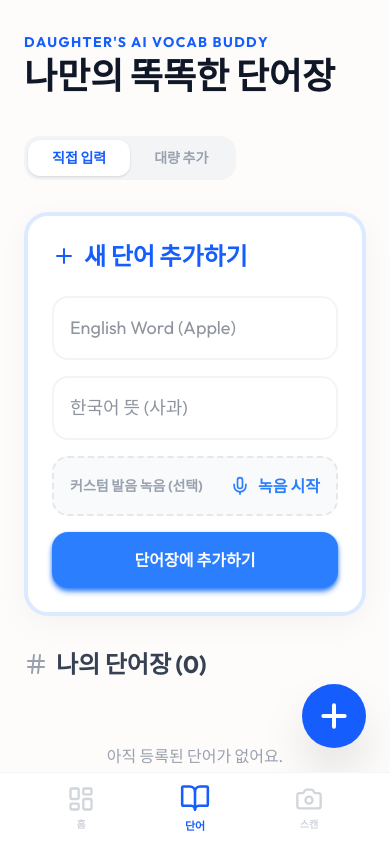
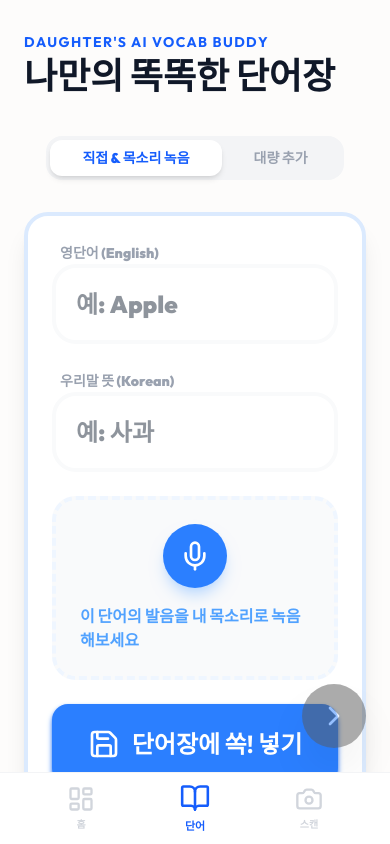
Before and after one commit to seraph0153/vocalize, a Next.js app: page / in a window 390 px wide. Both pictures are taken after a click on the button "단어". Shown: the top 844 px of the page. Built offline with nearby package versions, Linux system fonts and the light colour scheme.

Commit message:
Fix mobile crash and enhance OCR/Audio interaction

```diff
--- a/src/app/page.tsx
+++ b/src/app/page.tsx
@@ -114,9 +114,10 @@ export default function Home() {
       <div className="fixed bottom-24 right-6 md:hidden">
         <button
           onClick={() => startQuiz('all')}
-          className="w-16 h-16 bg-blue-600 text-white rounded-full shadow-2xl flex items-center justify-center active:scale-95 transition-transform"
+          disabled={words.length === 0}
+          className={`w-16 h-16 bg-blue-600 text-white rounded-full shadow-2xl flex items-center justify-center active:scale-95 transition-transform ${words.length === 0 ? 'opacity-50 grayscale' : ''}`}
         >
-          <Plus className="w-8 h-8" />
+          <ChevronRight className="w-8 h-8" />
         </button>
       </div>
     </div>
@@ -134,11 +135,3 @@ function NavButton({ active, onClick, icon: Icon, label }: any) {
     </button>
   );
 }
-
-function Plus({ className }: any) {
-  return (
-    <svg xmlns="http://www.w3.org/2000/svg" className={className} fill="none" viewBox="0 0 24 24" stroke="currentColor">
-      <path strokeLinecap="round" strokeLinejoin="round" strokeWidth={3} d="M12 4v16m8-8H4" />
-    </svg>
-  );
-}
--- a/src/components/WordManager.tsx
+++ b/src/components/WordManager.tsx
@@ -1,7 +1,7 @@
 'use client';
 
 import { useState, useRef } from 'react';
-import { Plus, Trash2, Mic, Square, Play, Upload, List, Hash } from 'lucide-react';
+import { Plus, Trash2, Mic, Square, Play, Upload, List, Hash, Volume2, Save } from 'lucide-react';
 import { motion, AnimatePresence } from 'framer-motion';
 import { Word } from '@/types';
 import { useWordStore } from '@/store/useWordStore';
@@ -23,9 +23,7 @@ export default function WordManager() {
     const handleManualSubmit = (e: React.FormEvent) => {
         e.preventDefault();
         if (term.trim() && definition.trim()) {
-            addWord(term.trim(), definition.trim());
-            // In a real app, we'd save the recordedUrl too.
-            // For now, we focus on the core requirement logic.
+            addWord(term.trim(), definition.trim(), recordedUrl || undefined);
             setTerm('');
             setDefinition('');
             setRecordedUrl(null);
@@ -56,6 +54,8 @@ export default function WordManager() {
                 const blob = new Blob(chunks, { type: 'audio/ogg; codecs=opus' });
                 const url = URL.createObjectURL(blob);
                 setRecordedUrl(url);
+                // Clean up stream
+                stream.getTracks().forEach(track => track.stop());
             };
 
             recorder.start();
@@ -74,16 +74,16 @@ export default function WordManager() {
     return (
         <div className="space-y-8">
             {/* Mode Toggle */}
-            <div className="flex p-1 bg-gray-100 rounded-2xl w-fit">
+            <div className="flex p-1 bg-gray-100 rounded-2xl w-fit mx-auto lg:mx-0">
                 <button
                     onClick={() => setMode('manual')}
-                    className={`px-6 py-2 rounded-xl text-sm font-bold transition-all ${mode === 'manual' ? 'bg-white shadow-sm text-blue-600' : 'text-gray-400'}`}
+                    className={`px-8 py-2 rounded-xl text-sm font-black transition-all ${mode === 'manual' ? 'bg-white shadow-md text-blue-600' : 'text-gray-400'}`}
                 >
-                    직접 입력
+                    직접 & 목소리 녹음
                 </button>
                 <button
                     onClick={() => setMode('bulk')}
-                    className={`px-6 py-2 rounded-xl text-sm font-bold transition-all ${mode === 'bulk' ? 'bg-white shadow-sm text-blue-600' : 'text-gray-400'}`}
+                    className={`px-8 py-2 rounded-xl text-sm font-black transition-all ${mode === 'bulk' ? 'bg-white shadow-md text-emerald-600' : 'text-gray-400'}`}
                 >
                     대량 추가
                 </button>
@@ -93,78 +93,98 @@ export default function WordManager() {
                 {mode === 'manual' ? (
                     <motion.section
                         key="manual"
-                        initial={{ opacity: 0, x: -20 }}
-                        animate={{ opacity: 1, x: 0 }}
-                        exit={{ opacity: 0, x: 20 }}
-                        className="kid-card border-blue-100"
+                        initial={{ opacity: 0, y: 10 }}
+                        animate={{ opacity: 1, y: 0 }}
+                        exit={{ opacity: 0, y: -10 }}
+                        className="kid-card border-blue-100 bg-white shadow-xl"
                     >
-                        <h2 className="text-2xl font-bold mb-6 text-blue-600 flex items-center gap-2">
-                            <Plus className="w-6 h-6" /> 새 단어 추가하기
-                        </h2>
-                        <form onSubmit={handleManualSubmit} className="space-y-4">
-                            <div className="flex flex-col md:flex-row gap-4">
+                        <form onSubmit={handleManualSubmit} className="space-y-6">
+                            <div className="grid grid-cols-1 md:grid-cols-2 gap-6">
+                                <div className="space-y-2">
+                                    <label className="text-sm font-black text-gray-400 ml-2">영단어 (English)</label>
                                     <input
                                         type="text"
-                                    placeholder="English Word (Apple)"
-                                    className="flex-1 p-4 rounded-2xl border-2 border-gray-100 focus:border-blue-400 outline-none transition-colors text-lg"
+                                        placeholder="예: Apple"
+                                        className="w-full p-5 rounded-3xl border-4 border-gray-50 focus:border-blue-400 outline-none transition-all text-2xl font-black text-gray-800"
                                         value={term}
                                         onChange={(e) => setTerm(e.target.value)}
+                                        required
                                     />
+                                </div>
+                                <div className="space-y-2">
+                                    <label className="text-sm font-black text-gray-400 ml-2">우리말 뜻 (Korean)</label>
                                     <input
                                         type="text"
-                                    placeholder="한국어 뜻 (사과)"
-                                    className="flex-1 p-4 rounded-2xl border-2 border-gray-100 focus:border-blue-400 outline-none transition-colors text-lg"
+                                        placeholder="예: 사과"
+                                        className="w-full p-5 rounded-3xl border-4 border-gray-50 focus:border-pink-400 outline-none transition-all text-2xl font-black text-gray-800"
                                         value={definition}
                                         onChange={(e) => setDefinition(e.target.value)}
+                                        required
                                     />
                                 </div>
+                            </div>
 
-                            <div className="flex items-center gap-4 p-4 bg-gray-50 rounded-2xl border-2 border-dashed border-gray-200">
-                                <div className="text-sm font-bold text-gray-400 flex-1">
-                                    커스텀 발음 녹음 (선택)
+                            <div className="relative group">
+                                <div className={`p-6 rounded-3xl border-4 border-dashed transition-all flex flex-col items-center justify-center gap-4 ${isRecording ? 'border-red-400 bg-red-50' : recordedUrl ? 'border-emerald-200 bg-emerald-50' : 'border-blue-50 bg-gray-50'}`}>
+                                    {isRecording ? (
+                                        <>
+                                            <div className="w-16 h-16 bg-red-500 rounded-full flex items-center justify-center animate-pulse shadow-lg shadow-red-200">
+                                                <Square className="w-6 h-6 text-white fill-current" />
                                             </div>
-                                {isRecording ? (
-                                    <button type="button" onClick={stopRecording} className="flex items-center gap-2 text-red-500 font-bold animate-pulse">
-                                        <Square className="w-5 h-5 fill-current" /> 정지
+                                            <button type="button" onClick={stopRecording} className="text-red-500 font-black text-lg">녹음 중지하기</button>
+                                        </>
+                                    ) : recordedUrl ? (
+                                        <>
+                                            <div className="flex gap-4">
+                                                <div onClick={() => new Audio(recordedUrl).play()} className="w-16 h-16 bg-emerald-500 rounded-full flex items-center justify-center cursor-pointer shadow-lg shadow-emerald-200 hover:scale-110 transition-transform">
+                                                    <Volume2 className="w-8 h-8 text-white" />
+                                                </div>
+                                                <div onClick={startRecording} className="w-16 h-16 bg-white border-2 border-emerald-500 rounded-full flex items-center justify-center cursor-pointer hover:bg-emerald-50 transition-colors">
+                                                    <Mic className="w-6 h-6 text-emerald-500" />
+                                                </div>
+                                            </div>
+                                            <p className="text-emerald-600 font-black">녹음이 완료되었어요! 들어볼까요?</p>
+                                        </>
+                                    ) : (
+                                        <>
+                                            <button
+                                                type="button"
+                                                onClick={startRecording}
+                                                className="w-16 h-16 bg-blue-500 rounded-full flex items-center justify-center shadow-lg shadow-blue-200 hover:scale-110 transition-transform"
+                                            >
+                                                <Mic className="w-8 h-8 text-white" />
                                             </button>
-                                ) : (
-                                    <button type="button" onClick={startRecording} className="flex items-center gap-2 text-blue-500 font-bold">
-                                        <Mic className="w-5 h-5" /> 녹음 시작
-                                    </button>
-                                )}
-                                {recordedUrl && !isRecording && (
-                                    <button type="button" onClick={() => new Audio(recordedUrl).play()} className="text-emerald-500">
-                                        <Play className="w-5 h-5 fill-current" />
-                                    </button>
+                                            <p className="text-blue-400 font-black">이 단어의 발음을 내 목소리로 녹음해보세요</p>
+                                        </>
                                     )}
                                 </div>
+                            </div>
 
-                            <button type="submit" className="kid-button btn-primary w-full">
-                                단어장에 추가하기
+                            <button type="submit" className="kid-button btn-primary w-full py-6 text-2xl flex items-center justify-center gap-3">
+                                <Save className="w-8 h-8" /> 단어장에 쏙! 넣기
                             </button>
                         </form>
                     </motion.section>
                 ) : (
                     <motion.section
                         key="bulk"
-                        initial={{ opacity: 0, x: -20 }}
-                        animate={{ opacity: 1, x: 0 }}
-                        exit={{ opacity: 0, x: 20 }}
+                        initial={{ opacity: 0, y: 10 }}
+                        animate={{ opacity: 1, y: 0 }}
+                        exit={{ opacity: 0, y: -10 }}
                         className="kid-card border-emerald-100 bg-emerald-50/20"
                     >
-                        <h2 className="text-2xl font-bold mb-4 text-emerald-600 flex items-center gap-2">
-                            <List className="w-6 h-6" /> 여러 단어 한꺼번에 넣기
+                        <h2 className="text-2xl font-black mb-4 text-emerald-600 flex items-center gap-2">
+                            <List className="w-6 h-6" /> 대량 추가하기
                         </h2>
-                        <p className="text-sm text-emerald-600/70 mb-4">"단어 - 뜻" 형식으로 줄바꿈하며 적어주세요.</p>
                         <form onSubmit={handleBulkSubmit} className="space-y-4">
                             <textarea
-                                placeholder="Apple - 사과&#10;Banana - 바나나&#10;Cat - 고양이"
-                                className="w-full h-40 p-4 rounded-3xl border-2 border-gray-100 focus:border-emerald-400 outline-none transition-colors text-lg"
+                                placeholder="Apple - 사과&#10;Banana - 바나나"
+                                className="w-full h-48 p-6 rounded-3xl border-4 border-white focus:border-emerald-400 outline-none transition-all text-xl font-bold bg-white/80"
                                 value={bulkText}
                                 onChange={(e) => setBulkText(e.target.value)}
                             />
-                            <button type="submit" className="kid-button btn-accent w-full">
-                                모두 추가하기
+                            <button type="submit" className="kid-button btn-accent w-full py-5 text-xl">
+                                모든 단어 한꺼번에 추가하기
                             </button>
                         </form>
                     </motion.section>
@@ -172,40 +192,61 @@ export default function WordManager() {
             </AnimatePresence>
 
             {/* 목록 */}
-            <section className="space-y-4">
-                <h2 className="text-2xl font-bold text-gray-700 flex items-center gap-2">
-                    <Hash className="w-6 h-6 text-gray-400" /> 나의 단어장 ({words.length})
+            <section className="space-y-6">
+                <div className="flex items-center justify-between">
+                    <h2 className="text-2xl font-black text-gray-700 flex items-center gap-2">
+                        <Hash className="w-6 h-6 text-gray-400" /> 나의 단어 뭉치 <span className="text-blue-500">{words.length}</span>
                     </h2>
-                <div className="grid grid-cols-1 sm:grid-cols-2 lg:grid-cols-3 gap-4">
+                </div>
+                <div className="grid grid-cols-1 sm:grid-cols-2 lg:grid-cols-3 gap-6">
+                    <AnimatePresence>
                         {words.length === 0 ? (
-                        <div className="col-span-full py-12 text-center text-gray-400">
-                            아직 등록된 단어가 없어요.
-                        </div>
+                            <motion.div initial={{ opacity: 0 }} animate={{ opacity: 1 }} className="col-span-full py-20 text-center space-y-4">
+                                <div className="text-6xl text-gray-200">🛸</div>
+                                <div className="text-xl font-black text-gray-300">첫 단어를 등록해보세요!</div>
+                            </motion.div>
                         ) : (
                             words.map((word) => (
                                 <motion.div
                                     layout
+                                    initial={{ opacity: 0, scale: 0.9 }}
+                                    animate={{ opacity: 1, scale: 1 }}
+                                    exit={{ opacity: 0, scale: 0.9 }}
                                     key={word.id}
-                                className="kid-card flex justify-between items-center group relative overflow-hidden"
+                                    className="kid-card bg-white hover:border-blue-200 group p-5 flex flex-col justify-between"
                                 >
+                                    <div className="flex justify-between items-start">
                                         <div>
-                                    <div className="text-xl font-bold text-blue-600">{word.term}</div>
-                                    <div className="text-gray-500">{word.definition}</div>
-                                    <div className="flex items-center gap-1 mt-2">
+                                            <div className="text-2xl font-black text-blue-600 mb-1">{word.term}</div>
+                                            <div className="text-lg font-bold text-gray-500">{word.definition}</div>
+                                        </div>
+                                        {word.audioUrl && (
+                                            <button
+                                                onClick={() => new Audio(word.audioUrl).play()}
+                                                className="p-2 bg-blue-50 rounded-xl text-blue-500 hover:bg-blue-100"
+                                            >
+                                                <Volume2 className="w-5 h-5" />
+                                            </button>
+                                        )}
+                                    </div>
+
+                                    <div className="flex items-center justify-between mt-6">
+                                        <div className="flex items-center gap-1">
                                             {[...Array(7)].map((_, i) => (
-                                            <div key={i} className={`w-2 h-1 rounded-full ${i < word.level ? 'bg-orange-400' : 'bg-gray-100'}`} />
+                                                <div key={i} className={`w-3 h-1.5 rounded-full ${i < word.level ? 'bg-orange-400' : 'bg-gray-100'}`} title={`Level ${word.level}`} />
                                             ))}
-                                    </div>
                                         </div>
                                         <button
                                             onClick={() => deleteWord(word.id)}
-                                    className="p-2 text-gray-300 hover:text-red-400 transition-colors"
+                                            className="p-2 text-gray-300 hover:text-red-400 hover:bg-red-50 rounded-xl transition-all"
                                         >
                                             <Trash2 className="w-6 h-6" />
                                         </button>
+                                    </div>
                                 </motion.div>
                             ))
                         )}
+                    </AnimatePresence>
                 </div>
             </section>
         </div>
--- a/src/store/useWordStore.ts
+++ b/src/store/useWordStore.ts
@@ -10,7 +10,7 @@ interface AppState {
     totalPoints: number;
 
     // Actions
-    addWord: (term: string, definition: string) => void;
+    addWord: (term: string, definition: string, audioUrl?: string) => void;
     deleteWord: (id: string) => void;
     updateWord: (id: string, updates: Partial<Word>) => void;
     finishQuiz: (updatedWords: Word[]) => void;
@@ -25,7 +25,7 @@ export const useWordStore = create<AppState>()(
             lastStudyDate: null,
             totalPoints: 0,
 
-            addWord: (term, definition) => {
+            addWord: (term, definition, audioUrl) => {
                 const newWord: Word = {
                     id: crypto.randomUUID(),
                     term,
@@ -35,6 +35,7 @@ export const useWordStore = create<AppState>()(
                     lastReviewedAt: 0,
                     wrongCount: 0,
                     addedAt: Date.now(),
+                    audioUrl,
                 };
                 set((state) => ({ words: [...state.words, newWord] }));
             },
```
Also changed, not shown: src/components/OCRScanner.tsx (+106 -53 lines), src/components/QuizView.tsx (+22 -2 lines). Lines whose indentation alone changed are shown as unchanged.
